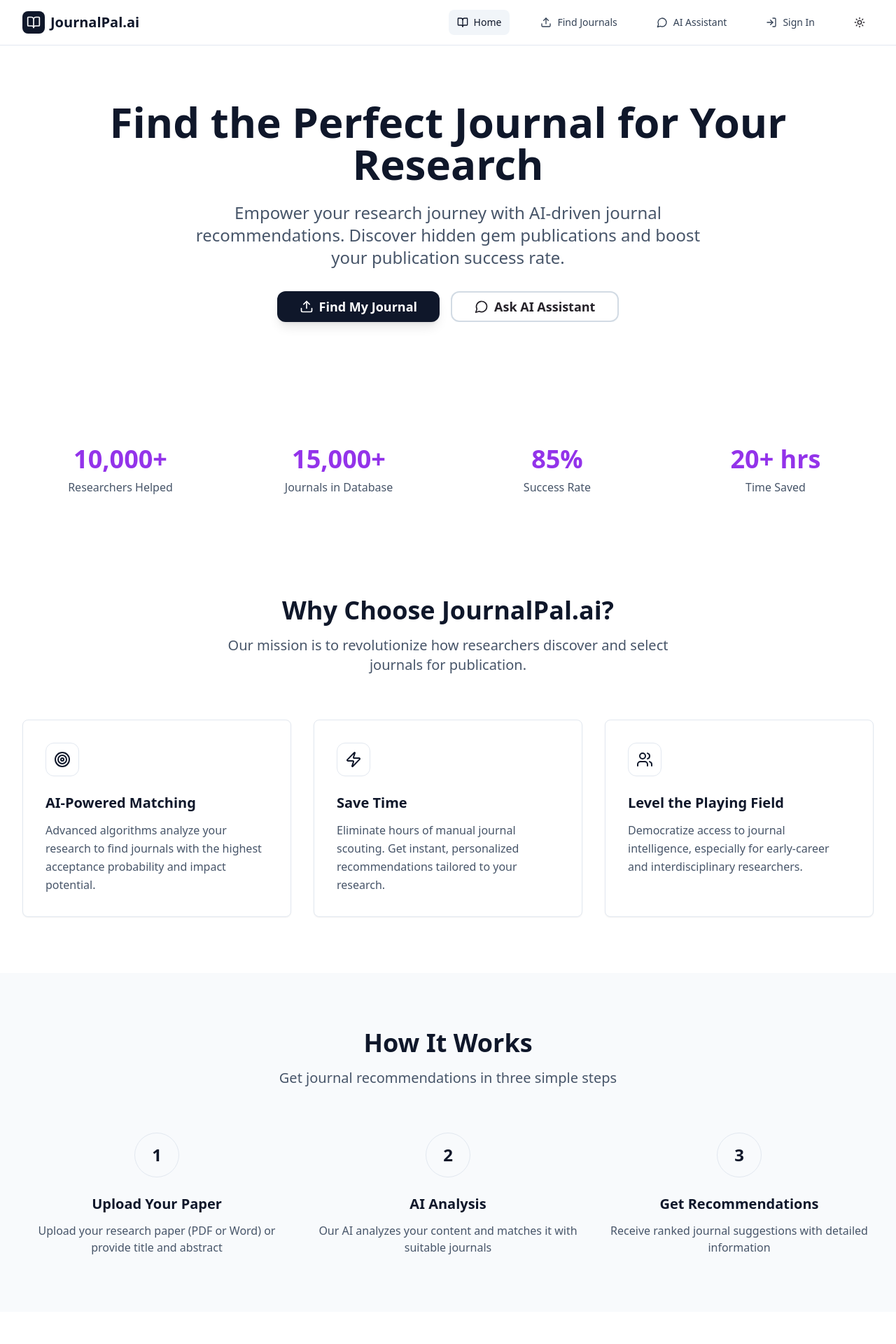
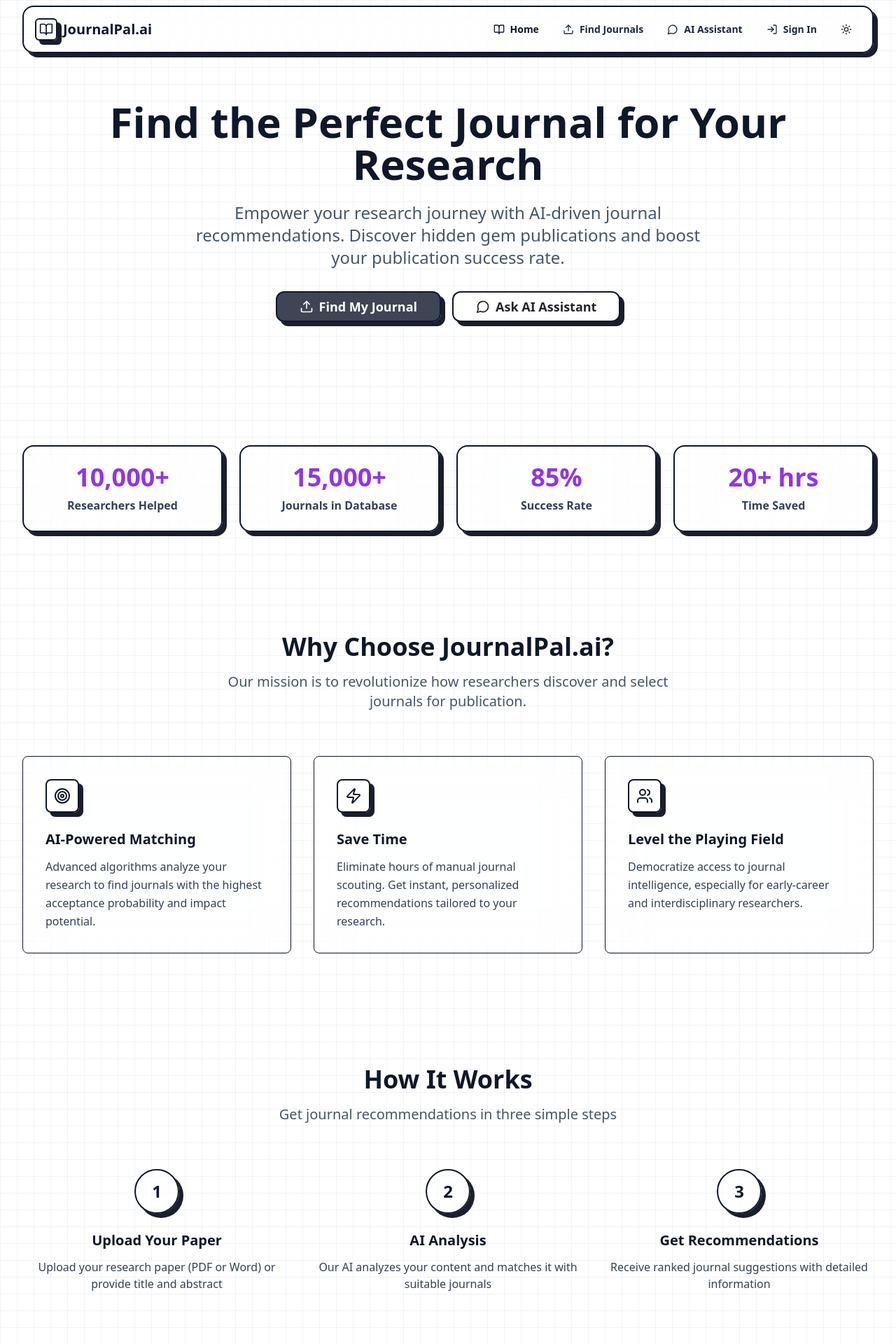
Before and after one commit to pratved64/HackOps_HackCORS, a Next.js app in the folder frontend/: page / in a window 1280 px wide. Shown: the top 1920 px of the page at 70% size. Built offline with nearby package versions, Linux system fonts and the light colour scheme.

Commit message:
update: frontend 4

```diff
--- a/frontend/app/chat/page.tsx
+++ b/frontend/app/chat/page.tsx
@@ -306,7 +306,7 @@ export default function ChatPage() {
             <Button
               key={`qa-${action.label}`}
               variant="outline"
-              className="h-auto p-4 flex flex-col items-center space-y-2 hover:shadow-md transition-all duration-300 hover:bg-emerald-600 hover:text-white dark:hover:bg-emerald-500 dark:hover:text-slate-900"
+              className="h-auto p-4 flex flex-col items-center space-y-2 hover:shadow-md transition-all duration-300 hover:bg-purple-600 hover:text-white dark:hover:bg-purple-500 dark:hover:text-slate-900"
               onClick={() => handleQuickAction(action.query)}
             >
               <action.icon className="h-5 w-5" />
@@ -316,7 +316,7 @@ export default function ChatPage() {
         </div>
 
         {/* Chat Messages */}
-        <Card className="flex-1 shadow-xl border-0 bg-white/80 dark:bg-slate-800/80 backdrop-blur-sm">
+        <Card className="flex-1 glass brutal bg-white/5 dark:bg-white/5">
           <CardContent className="p-6">
             <div className="h-96 overflow-y-auto space-y-4 mb-6" id="messages-container">
               {messages.map((message) => (
--- a/frontend/app/globals.css
+++ b/frontend/app/globals.css
@@ -77,7 +77,41 @@
     border-color: hsl(var(--border));
   }
   body {
+    /* Layered gradient background for subtle depth */
     background-color: hsl(var(--background));
+    background-image:
+      radial-gradient(1200px 600px at 10% -10%, rgba(139, 92, 246, 0.12), transparent 60%),
+      radial-gradient(900px 500px at 110% 10%, rgba(236, 72, 153, 0.12), transparent 60%),
+      radial-gradient(900px 500px at -10% 90%, rgba(168, 85, 247, 0.12), transparent 60%),
+      linear-gradient(
+        to bottom,
+        rgba(255, 255, 255, 0.06),
+        rgba(255, 255, 255, 0.02)
+      );
     color: hsl(var(--foreground));
+    background-attachment: fixed;
   }
 }
+
+/* Glassmorphism + Neobrutalism utilities */
+@layer components {
+  .glass {
+    @apply bg-white/10 dark:bg-white/5 backdrop-blur-xl border border-white/20 dark:border-white/10 shadow-[inset_0_1px_0_0_rgba(255,255,255,0.15)];
+  }
+  .glass-strong {
+    @apply bg-white/20 dark:bg-white/10 backdrop-blur-2xl border border-white/30 dark:border-white/10 shadow-[inset_0_1px_0_0_rgba(255,255,255,0.2)];
+  }
+  .brutal {
+    @apply border-2 border-slate-900 dark:border-slate-100 shadow-[6px_6px_0_0_rgba(2,6,23,0.9)] dark:shadow-[6px_6px_0_0_rgba(255,255,255,0.12)];
+  }
+  .brutal-hover {
+    @apply transition-transform duration-200 hover:-translate-x-0.5 hover:-translate-y-0.5 hover:shadow-[8px_8px_0_0_rgba(2,6,23,1)] dark:hover:shadow-[8px_8px_0_0_rgba(255,255,255,0.18)];
+  }
+  .neo-text {
+    @apply drop-shadow-[0_1px_0_rgba(255,255,255,0.6)] dark:drop-shadow-[0_1px_0_rgba(0,0,0,0.6)];
+  }
+  .grid-overlay {
+    background-image: linear-gradient(rgba(100, 116, 139, 0.08) 1px, transparent 1px), linear-gradient(90deg, rgba(100, 116, 139, 0.08) 1px, transparent 1px);
+    background-size: 24px 24px;
+  }
+}
--- a/frontend/app/layout.tsx
+++ b/frontend/app/layout.tsx
@@ -20,7 +20,7 @@ export default function RootLayout({
     <html lang="en" suppressHydrationWarning>
       <body suppressHydrationWarning>
         <Providers>
-          <div className="min-h-screen bg-background">
+          <div className="min-h-screen bg-background grid-overlay">
             <Navigation />
             <main className="pt-16">
               {children}
--- a/frontend/app/page.tsx
+++ b/frontend/app/page.tsx
@@ -48,13 +48,13 @@ export default function Home() {
             </p>
             <div className="flex flex-col sm:flex-row justify-center items-center gap-4 mb-12">
               <Link href="/upload">
-                <Button size="lg" className="bg-slate-900 hover:bg-black dark:bg-white dark:text-slate-900 dark:hover:bg-slate-200 text-white px-8 py-3 text-lg font-semibold rounded-xl shadow-lg hover:shadow-xl transition-all duration-300">
+                <Button size="lg" className="glass-strong brutal brutal-hover bg-slate-900/80 dark:bg-white/90 text-white dark:text-slate-900 px-8 py-3 text-lg font-bold rounded-xl transition-all duration-300">
                   <Upload className="mr-2 h-5 w-5" />
                   Find My Journal
                 </Button>
               </Link>
               <Link href="/chat">
-                <Button variant="outline" size="lg" className="px-8 py-3 text-lg font-semibold rounded-xl border-2 hover:bg-slate-50 dark:hover:bg-slate-800 transition-all duration-300">
+                <Button variant="outline" size="lg" className="glass brutal brutal-hover px-8 py-3 text-lg font-bold rounded-xl border-2 border-slate-900 dark:border-slate-100 transition-all duration-300">
                   <MessageCircle className="mr-2 h-5 w-5" />
                   Ask AI Assistant
                 </Button>
@@ -65,15 +65,15 @@ export default function Home() {
       </section>
 
       {/* Stats Section */}
-      <section className="px-4 sm:px-6 lg:px-8 py-16 bg-white dark:bg-slate-900">
+      <section className="px-4 sm:px-6 lg:px-8 py-16">
         <div className="max-w-7xl mx-auto">
-          <div className="grid grid-cols-2 lg:grid-cols-4 gap-8">
+          <div className="grid grid-cols-2 lg:grid-cols-4 gap-6">
             {stats.map((stat, index) => (
-              <div key={index} className="text-center">
-                <div className="text-3xl sm:text-4xl font-bold text-purple-600 dark:text-purple-300 mb-2">
+              <div key={index} className="text-center glass brutal p-6 rounded-2xl">
+                <div className="text-3xl sm:text-4xl font-bold neo-text text-purple-600 dark:text-purple-300 mb-2">
                   {stat.value}
                 </div>
-                <div className="text-sm sm:text-base text-slate-600 dark:text-slate-300 font-medium">
+                <div className="text-sm sm:text-base text-slate-700 dark:text-slate-200 font-semibold">
                   {stat.label}
                 </div>
               </div>
@@ -95,15 +95,15 @@ export default function Home() {
           </div>
           <div className="grid md:grid-cols-3 gap-8">
             {features.map((feature, index) => (
-              <Card key={index} className="group hover:shadow-xl transition-all duration-300 border border-slate-200 dark:border-slate-800 shadow-sm bg-white dark:bg-slate-800">
+              <Card key={index} className="group glass brutal transition-all duration-300 bg-white/5 dark:bg-white/5 hover:-translate-y-1">
                 <CardContent className="p-8">
-                  <div className="flex items-center justify-center w-12 h-12 rounded-xl mb-6 group-hover:scale-110 transition-transform duration-300 border border-slate-200 dark:border-slate-700">
+                  <div className="flex items-center justify-center w-12 h-12 rounded-lg mb-6 group-hover:scale-110 transition-transform duration-300 glass brutal">
                     <feature.icon className="h-6 w-6 text-slate-900 dark:text-slate-100" />
                   </div>
-                  <h3 className="text-xl font-semibold text-slate-900 dark:text-slate-100 mb-3">
+                  <h3 className="text-xl font-bold neo-text text-slate-900 dark:text-slate-100 mb-3">
                     {feature.title}
                   </h3>
-                  <p className="text-slate-600 dark:text-slate-300 leading-relaxed">
+                  <p className="text-slate-700 dark:text-slate-200 leading-relaxed">
                     {feature.description}
                   </p>
                 </CardContent>
@@ -114,7 +114,7 @@ export default function Home() {
       </section>
 
       {/* How It Works Section */}
-      <section className="px-4 sm:px-6 lg:px-8 py-20 bg-slate-50 dark:bg-slate-900">
+      <section className="px-4 sm:px-6 lg:px-8 py-20">
         <div className="max-w-7xl mx-auto">
           <div className="text-center mb-16">
             <h2 className="text-3xl sm:text-4xl font-bold text-slate-900 dark:text-slate-100 mb-4">
@@ -126,35 +126,35 @@ export default function Home() {
           </div>
           <div className="grid md:grid-cols-3 gap-8">
             <div className="text-center">
-              <div className="flex items-center justify-center w-16 h-16 rounded-full mx-auto mb-6 border border-slate-200 dark:border-slate-700">
-                <span className="text-2xl font-bold text-slate-900 dark:text-slate-100">1</span>
+              <div className="flex items-center justify-center w-16 h-16 rounded-full mx-auto mb-6 glass brutal">
+                <span className="text-2xl font-bold neo-text text-slate-900 dark:text-slate-100">1</span>
               </div>
-              <h3 className="text-xl font-semibold text-slate-900 dark:text-slate-100 mb-3">
+              <h3 className="text-xl font-bold neo-text text-slate-900 dark:text-slate-100 mb-3">
                 Upload Your Paper
               </h3>
-              <p className="text-slate-600 dark:text-slate-300">
+              <p className="text-slate-700 dark:text-slate-200">
                 Upload your research paper (PDF or Word) or provide title and abstract
               </p>
             </div>
             <div className="text-center">
-              <div className="flex items-center justify-center w-16 h-16 rounded-full mx-auto mb-6 border border-slate-200 dark:border-slate-700">
-                <span className="text-2xl font-bold text-slate-900 dark:text-slate-100">2</span>
+              <div className="flex items-center justify-center w-16 h-16 rounded-full mx-auto mb-6 glass brutal">
+                <span className="text-2xl font-bold neo-text text-slate-900 dark:text-slate-100">2</span>
               </div>
-              <h3 className="text-xl font-semibold text-slate-900 dark:text-slate-100 mb-3">
+              <h3 className="text-xl font-bold neo-text text-slate-900 dark:text-slate-100 mb-3">
                 AI Analysis
               </h3>
-              <p className="text-slate-600 dark:text-slate-300">
+              <p className="text-slate-700 dark:text-slate-200">
                 Our AI analyzes your content and matches it with suitable journals
               </p>
             </div>
             <div className="text-center">
-              <div className="flex items-center justify-center w-16 h-16 rounded-full mx-auto mb-6 border border-slate-200 dark:border-slate-700">
-                <span className="text-2xl font-bold text-slate-900 dark:text-slate-100">3</span>
+              <div className="flex items-center justify-center w-16 h-16 rounded-full mx-auto mb-6 glass brutal">
+                <span className="text-2xl font-bold neo-text text-slate-900 dark:text-slate-100">3</span>
               </div>
-              <h3 className="text-xl font-semibold text-slate-900 dark:text-slate-100 mb-3">
+              <h3 className="text-xl font-bold neo-text text-slate-900 dark:text-slate-100 mb-3">
                 Get Recommendations
               </h3>
-              <p className="text-slate-600 dark:text-slate-300">
+              <p className="text-slate-700 dark:text-slate-200">
                 Receive ranked journal suggestions with detailed information
               </p>
             </div>
@@ -172,7 +172,7 @@ export default function Home() {
             Join thousands of researchers who have discovered the right journals for their work.
           </p>
           <Link href="/auth">
-            <Button size="lg" className="bg-slate-900 hover:bg-black dark:bg-white dark:text-slate-900 dark:hover:bg-slate-200 text-white px-8 py-4 text-lg font-semibold rounded-xl shadow-lg hover:shadow-xl transition-all duration-300">
+            <Button size="lg" className="glass-strong brutal brutal-hover bg-slate-900/80 dark:bg-white/90 text-white dark:text-slate-900 px-8 py-4 text-lg font-bold rounded-xl transition-all duration-300">
               Get Started Today
               <ArrowRight className="ml-2 h-5 w-5" />
             </Button>
--- a/frontend/components/navigation.tsx
+++ b/frontend/components/navigation.tsx
@@ -30,20 +30,21 @@ export function Navigation() {
   const pathname = usePathname();
 
   return (
-    <nav className="fixed top-0 left-0 right-0 z-50 bg-white dark:bg-slate-900 border-b border-slate-200 dark:border-slate-800">
+    <nav className="fixed top-0 left-0 right-0 z-50 bg-transparent">
       <div className="max-w-7xl mx-auto px-4 sm:px-6 lg:px-8">
-        <div className="flex justify-between items-center h-16">
+        <div className="mt-2 rounded-2xl glass brutal">
+          <div className="flex justify-between items-center h-16 px-3 sm:px-4">
             <Link href="/" className="flex items-center space-x-2">
-            <div className="w-8 h-8 rounded-lg flex items-center justify-center bg-slate-900 dark:bg-slate-100">
-              <BookOpen className="h-5 w-5 text-white dark:text-slate-900" />
+              <div className="w-8 h-8 rounded-md flex items-center justify-center glass brutal">
+                <BookOpen className="h-5 w-5 text-slate-900 dark:text-slate-100" />
               </div>
-            <span className="text-xl font-bold text-slate-900 dark:text-slate-100">
+              <span className="text-xl font-bold neo-text text-slate-900 dark:text-slate-100">
                 JournalPal.ai
               </span>
             </Link>
 
             {/* Desktop Navigation */}
-          <div className="hidden md:flex items-center space-x-8">
+            <div className="hidden md:flex items-center space-x-2">
               {navItems.map((item) => {
                 const Icon = item.icon;
                 return (
@@ -51,10 +52,10 @@ export function Navigation() {
                     key={item.href}
                     href={item.href}
                     className={cn(
-                    "flex items-center space-x-2 px-3 py-2 rounded-lg text-sm font-medium transition-colors duration-200",
+                      "flex items-center space-x-2 px-3 py-2 rounded-lg text-sm font-semibold transition-all duration-200 border",
                       pathname === item.href
-                      ? "bg-slate-100 dark:bg-slate-800 text-slate-900 dark:text-slate-100"
-                      : "text-slate-700 dark:text-slate-300 hover:bg-slate-100 dark:hover:bg-slate-800 hover:text-slate-900 dark:hover:text-slate-100"
+                        ? "glass-strong text-slate-900 dark:text-slate-100 border-white/30 dark:border-white/10"
+                        : "text-slate-800 dark:text-slate-200 border-transparent hover:glass hover:border-white/20"
                     )}
                   >
                     <Icon className="h-4 w-4" />
@@ -67,7 +68,7 @@ export function Navigation() {
                 variant="ghost"
                 size="sm"
                 onClick={() => setTheme(theme === 'dark' ? 'light' : 'dark')}
-              className="ml-4"
+                className="ml-2 glass border border-white/20"
               >
                 <Sun className="h-4 w-4 rotate-0 scale-100 transition-all dark:-rotate-90 dark:scale-0" />
                 <Moon className="absolute h-4 w-4 rotate-90 scale-0 transition-all dark:rotate-0 dark:scale-100" />
@@ -80,6 +81,7 @@ export function Navigation() {
                 variant="ghost"
                 size="sm"
                 onClick={() => setTheme(theme === 'dark' ? 'light' : 'dark')}
+                className="glass border border-white/20"
               >
                 <Sun className="h-4 w-4 rotate-0 scale-100 transition-all dark:-rotate-90 dark:scale-0" />
                 <Moon className="absolute h-4 w-4 rotate-90 scale-0 transition-all dark:rotate-0 dark:scale-100" />
@@ -88,17 +90,19 @@ export function Navigation() {
                 variant="ghost"
                 size="sm"
                 onClick={() => setIsMobileMenuOpen(!isMobileMenuOpen)}
+                className="glass border border-white/20"
               >
                 {isMobileMenuOpen ? <X className="h-5 w-5" /> : <Menu className="h-5 w-5" />}
               </Button>
             </div>
           </div>
         </div>
+      </div>
 
       {/* Mobile Navigation Menu */}
       {isMobileMenuOpen && (
-        <div className="md:hidden bg-white dark:bg-slate-900 border-t border-slate-200 dark:border-slate-800">
-          <div className="px-4 py-2 space-y-1">
+        <div className="md:hidden px-4">
+          <div className="mt-2 rounded-2xl glass brutal px-2 py-2 space-y-1">
             {navItems.map((item) => {
               const Icon = item.icon;
               return (
@@ -107,10 +111,10 @@ export function Navigation() {
                   href={item.href}
                   onClick={() => setIsMobileMenuOpen(false)}
                   className={cn(
-                    "flex items-center space-x-3 px-3 py-3 rounded-lg text-base font-medium transition-colors duration-200",
+                    "flex items-center space-x-3 px-3 py-3 rounded-lg text-base font-semibold transition-all duration-200 border",
                     pathname === item.href
-                      ? "bg-slate-100 dark:bg-slate-800 text-slate-900 dark:text-slate-100"
-                      : "text-slate-700 dark:text-slate-300 hover:bg-slate-100 dark:hover:bg-slate-800 hover:text-slate-900 dark:hover:text-slate-100"
+                      ? "glass-strong text-slate-900 dark:text-slate-100 border-white/30 dark:border-white/10"
+                      : "text-slate-800 dark:text-slate-200 border-transparent hover:glass hover:border-white/20"
                   )}
                 >
                   <Icon className="h-5 w-5" />
```
Also changed, not shown: frontend/app/auth/page.tsx (+9 -9 lines), frontend/app/upload/page.tsx (+7 -7 lines), 1 other file (tests, documents, lock files or other folders). Lines whose indentation alone changed are shown as unchanged.
